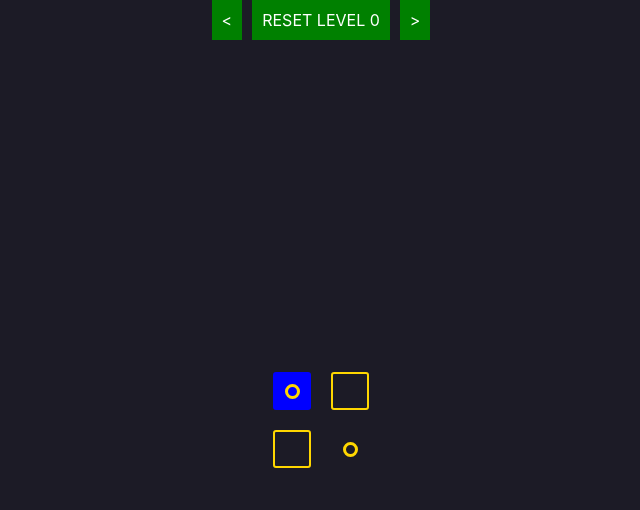
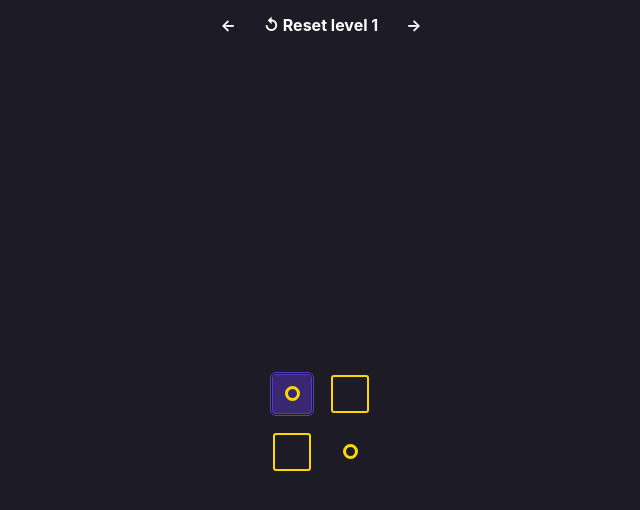
Before and after one commit to ValentaTomas/monodes, a React (Vite) app: page /#/levels/0 in a window 1280 px wide. Shown: the top 510 px of the page, without its empty margins (319-959 px from the left). Built offline with nearby package versions, Linux system fonts and the light colour scheme.

Commit message:
Test framer motion [WIP]

```diff
--- a/src/Monodes/index.tsx
+++ b/src/Monodes/index.tsx
@@ -1,6 +1,8 @@
 import React, { useState, useEffect } from 'react';
 import { useParams, NavLink } from 'react-router-dom';
 import styled from 'styled-components';
+import { motion } from 'framer-motion';
+
 import levels from './levels';
 
 import { Zone, Level, Cell, Stage, Setup, Board } from './types';
@@ -8,16 +10,18 @@ import { Zone, Level, Cell, Stage, Setup, Board } from './types';
 const Menu = styled.div`
   display: flex;
   justify-content: center;
-`;
+  margin-top: 5px;
+  font-weight: 700;
+  `;
 
 const StyledLink = styled(NavLink)`
-  background: green;
-  /* margin:  0 auto; */
   margin: 0px 5px;
   padding: 10px;
+  border-radius: 3px;
+  font-weight: 700;
   :hover {
     cursor: pointer;
-    background: darkgreen;
+    background: #363452;
   }
   text-decoration: none;
   color: white;
@@ -46,7 +50,7 @@ const Row = styled.div`
   display: flex;
 `;
 
-const CellElement = styled.div<{ isTarget?: boolean }>`
+const CellElement = styled(motion.div)<{ isTarget?: boolean }>`
   width: 38px;
   border-radius: 3px;
   font-weight: 400;
@@ -59,7 +63,7 @@ const CellElement = styled.div<{ isTarget?: boolean }>`
   align-items: center;
   justify-content: center;
   white-space: nowrap;
-  ${props => props.isTarget && `background: blue;`}
+  ${props => props.isTarget && `background: #392772; outline: 3px double #593bbd;`}
 `;
 
 const PointCell = styled(CellElement)`
@@ -77,13 +81,13 @@ const PointCell = styled(CellElement)`
 `;
 
 const Reset = styled.div`
-  background: green;
-  /* margin:  0 auto; */
-  margin: 0px 5px;
+  margin: 0px 3px;
   padding: 10px;
+  border-radius: 3px;
+
   :hover {
     cursor: pointer;
-    background: darkgreen;
+    background: #363452;
   }
 `;
 
@@ -255,16 +259,16 @@ function Monodes() {
       <Menu>
         <StyledLink to={{
           pathname: `/levels/${levelIndex === 0 ? 0 : levelIndex - 1}`,
-        }} > {'<'} </StyledLink>
-        <Reset onClick={handleReset}>RESET LEVEL {levelIndex}</Reset>
+        }} > {'←'} </StyledLink>
+        <Reset onClick={handleReset}>↺ Reset level {levelIndex + 1}</Reset>
         <StyledLink to={{
           pathname: `/levels/${levelIndex === levels.length - 1 ? levels.length - 1 : levelIndex + 1}`,
-        }} > {'>'} </StyledLink>
+        }} > {'→'} </StyledLink>
       </Menu>
       <Container>
         {end && <StyledLink to={{
           pathname: `/levels/${levelIndex === levels.length - 1 ? levels.length - 1 : levelIndex + 1}`,
-        }} > {'NEXT'} </StyledLink>}
+        }} > {'Next'} </StyledLink>}
 
         {!end && <BoardContainer>
           {
@@ -278,7 +282,7 @@ function Monodes() {
                     switch (cell) {
                       case Setup.POINT:
                         return <CellElement isTarget={target} key={j.toString()} onClick={() => handleCellClick(i, j)}>
-                          <PointCell  ></PointCell>
+                          <PointCell/>
                         </CellElement>
                       case Stage.SQUARE:
                         return <StageCell isTarget={target} key={j.toString()} />;
```
Also changed, not shown: package.json (+5 -4 lines), .gitpod.yml (added), 1 other file (tests, documents, lock files or other folders).
